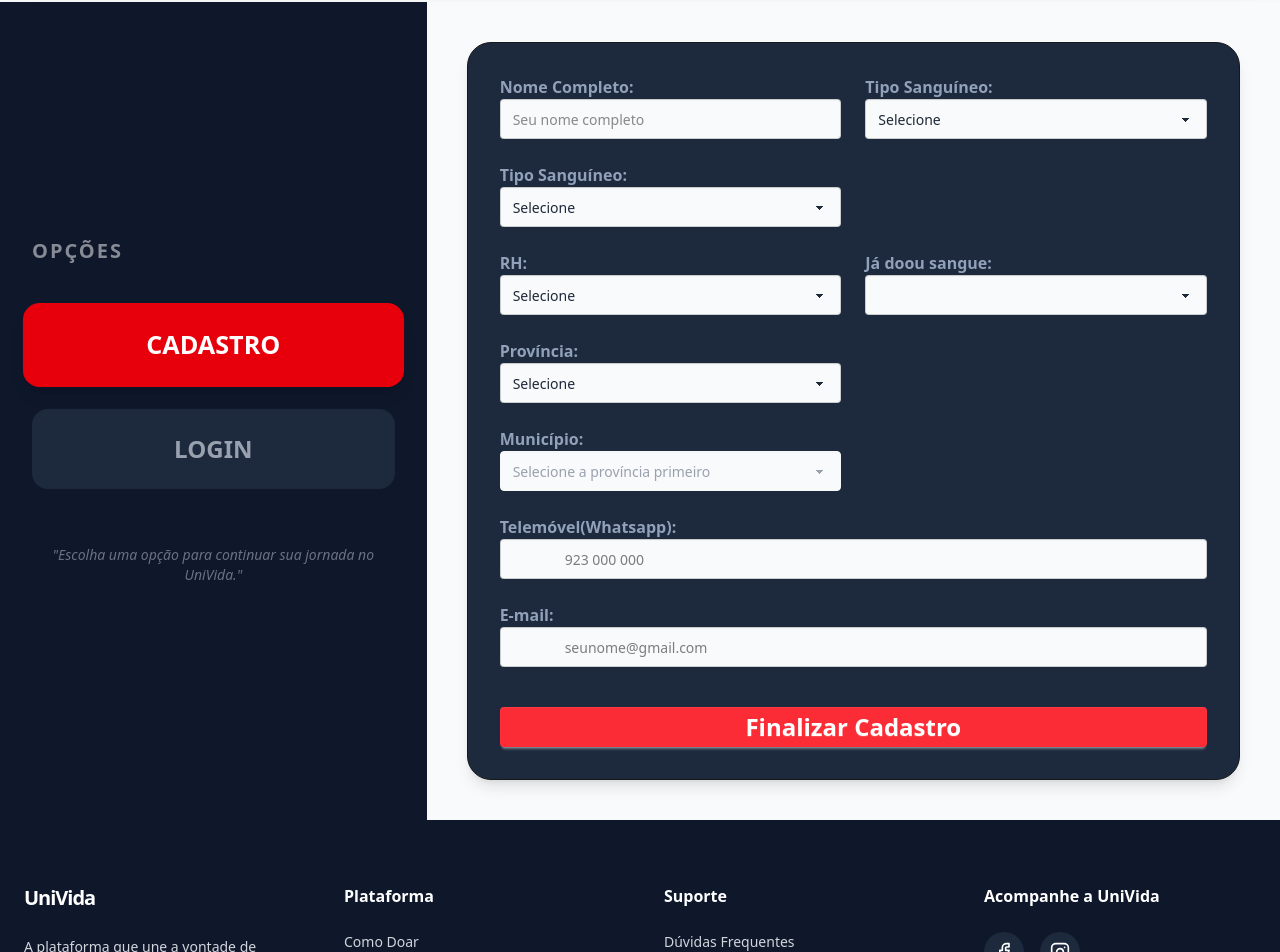
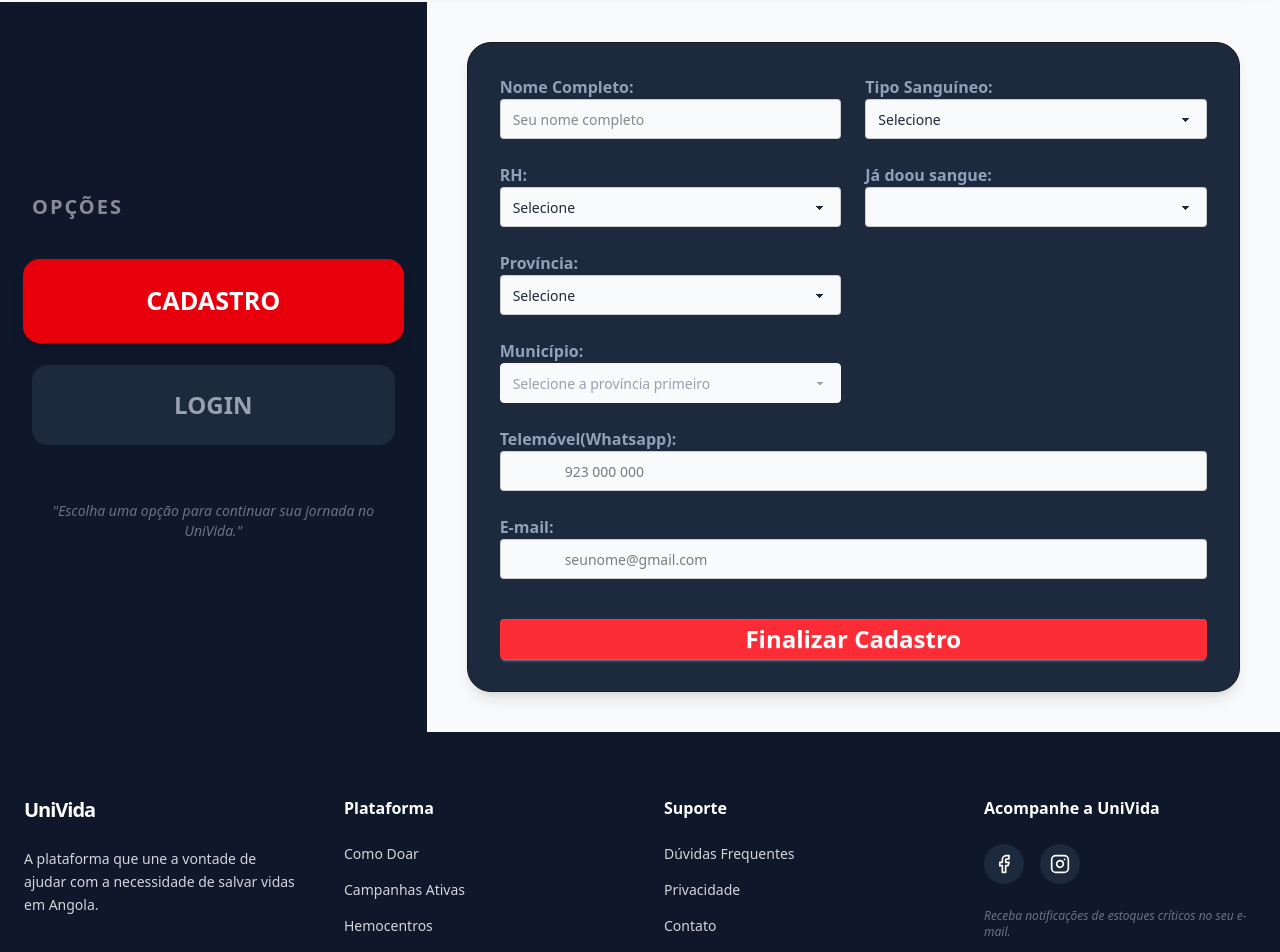
Before and after one commit to GracianoNetoo/helpblood-project, a Vue app: page / in a window 1280 px wide. Shown: the part 3135-4087 px from the top of the page. Built offline with nearby package versions, Linux system fonts and the light colour scheme.

Commit message:
fix:eliminar campo duplicado no cadastrar-se

```diff
--- a/src/components/RegisterForm.vue
+++ b/src/components/RegisterForm.vue
@@ -81,21 +81,6 @@ const handleSubmit = () => {
                     <option>AB-</option>
                 </select>
             </div>
-            <div class="form-control w-full">
-                <label class="label font-bold text-slate-400">Tipo Sanguíneo: </label>
-                <select v-model="form.tipo_sanguineo"
-                    class="select select-bordered focus:border-red-500 bg-gray-50 text-gray-800 w-full">
-                    <option value="" disabled>Selecione</option>
-                    <option>O+</option>
-                    <option>O-</option>
-                    <option>A+</option>
-                    <option>A-</option>
-                    <option>B+</option>
-                    <option>B-</option>
-                    <option>AB+</option>
-                    <option>AB-</option>
-                </select>
-            </div>
         </div>
 
         <div class="grid grid-cols-1 md:grid-cols-2 gap-6">
```
